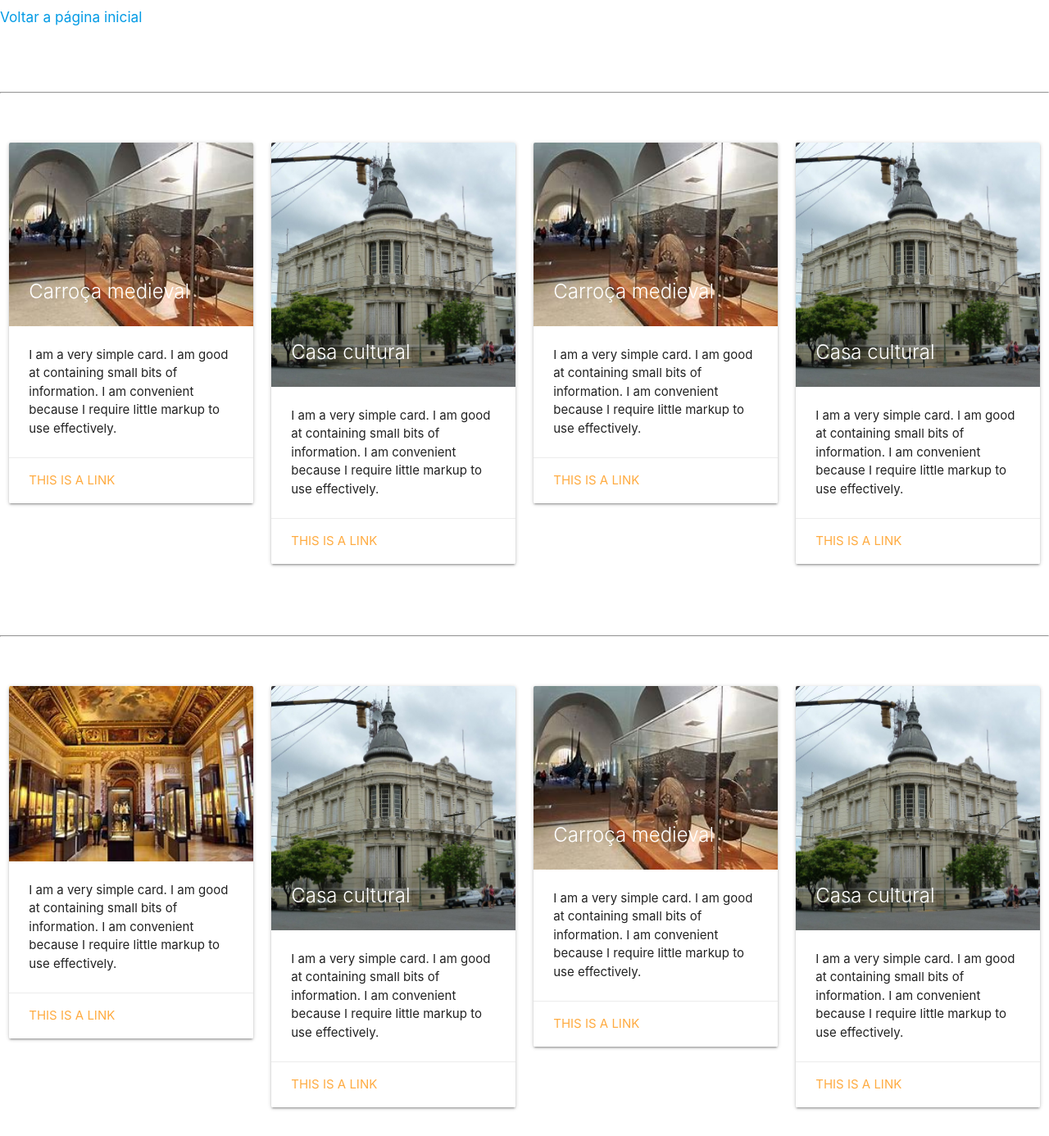
After one commit to UrielMontanha/tcc-museu, a PHP site: page /museu.php in a window 1280 px wide. The commit adds this page. Shown: the whole page at 82% size. Run offline with PHP 8.4, Linux system fonts and the light colour scheme.

Commit message:
Arrumando

```diff
--- a/cadastrar.php
+++ b/cadastrar.php
@@ -7,11 +7,11 @@ $conexao = conectar();
 $nome = $_POST['nome'];
 $senha = $_POST['senha'];
 $email = $_POST['email'];
-$data_nasc = $_POST['data_nasc'];
+//$data_nasc = $_POST['data_nasc'];
 $cpf = $_POST['cpf'];
 
 
-$sql = "INSERT INTO usuario (nome, email, data_nasc, cpf, senha) VALUES ('$nome', '$email', '$data_nasc', '$cpf', '$senha')";
+$sql = "INSERT INTO usuario (nome, email, /*data_nasc,*/ cpf, senha) VALUES ('$nome', '$email', /*'$data_nasc',*/ '$cpf', '$senha')";
 
 $resultado = mysqli_query($conexao, $sql);
 
--- a/form_cad.php
+++ b/form_cad.php
@@ -25,9 +25,9 @@ session_start();
                 <div class="input-box_cad">
                     <input type="email" name="email" placeholder="Email" required>
                 </div>
-                <div class="input-box_cad">
+                <!--<div class="input-box_cad">
                     <input type="data" name="data_nasc" placeholder="Data de nascimento" required>
-                </div>
+                </div>-->
                 <div class="input-box_cad">
                     <input type="text" name="cpf" placeholder="CPF" required>
                 </div>
--- a/login.php
+++ b/login.php
@@ -7,13 +7,12 @@ $conexao = conectar();
 $email = $_POST['email'];
 $senha = $_POST['senha'];
 
-$_SESSION['usuario'] = $email;
-
 $sql = "SELECT * FROM usuario WHERE email='$email'";
 
 $resultado = executarSQL($conexao, $sql);
 
 $usuario = mysqli_fetch_assoc($resultado);
+$nome = $usuario["nome"];
 
 if ($usuario == null) {
     echo "<h3> Usuário não existe no sistema!
@@ -23,6 +22,7 @@ if ($usuario == null) {
 }
 
 if ($senha == $usuario['senha']) {
+    $_SESSION['usuario'] = $nome;
     header("Location: index.php");
 } else {
     echo "<h3> Senha inválida! Tente novamente.
--- /dev/null
+++ b/museu.php
@@ -0,0 +1,180 @@
+<!DOCTYPE html>
+<html lang="en">
+
+<head>
+    <meta charset="UTF-8">
+    <meta name="viewport" content="width=device-width, initial-scale=1.0">
+    <title> Objetos </title>
+    <link rel="stylesheet" href="css/styles.css">
+    <link href="https://fonts.googleapis.com/icon?family=Material+Icons" rel="stylesheet">
+    <link type="text/css" rel="stylesheet" href="css/materialize.min.css" media="screen,projection" />
+    <meta name="viewport" content="width=device-width, initial-scale=1.0" />
+
+    <style>
+        .card {
+            transition: transform 0.3s;
+        }
+
+        .card:hover {
+            transform: scale(1.03);
+            z-index: 1000;
+        }
+    </style>
+
+</head>
+
+<body>
+
+    <h6><a href="index.php">Voltar a página inicial</a></h6>
+
+    <br> <br> <br>
+    <hr>
+    <br> <br>
+
+    <main>
+
+        <div class="row">
+            <div class="col s12 m3">
+                <div class="card">
+                    <div class="card-image">
+                        <img src="css/imagens/download.jpg">
+                        <span class="card-title">Carroça medieval</span>
+                    </div>
+                    <div class="card-content">
+                        <p>I am a very simple card. I am good at containing small bits of information.
+                            I am convenient because I require little markup to use effectively.</p>
+                    </div>
+                    <div class="card-action">
+                        <a href="#">This is a link</a>
+                    </div>
+                </div>
+            </div>
+
+            <div class="col s12 m3">
+                <div class="card">
+                    <div class="card-image">
+                        <img src="css/imagens/1museu.jpg">
+                        <span class="card-title">Casa cultural</span>
+                    </div>
+                    <div class="card-content">
+                        <p>I am a very simple card. I am good at containing small bits of information.
+                            I am convenient because I require little markup to use effectively.</p>
+                    </div>
+                    <div class="card-action">
+                        <a href="#">This is a link</a>
+                    </div>
+                </div>
+            </div>
+
+            <div class="col s12 m3">
+                <div class="card">
+                    <div class="card-image">
+                        <img src="css/imagens/download.jpg">
+                        <span class="card-title">Carroça medieval</span>
+                    </div>
+                    <div class="card-content">
+                        <p>I am a very simple card. I am good at containing small bits of information.
+                            I am convenient because I require little markup to use effectively.</p>
+                    </div>
+                    <div class="card-action">
+                        <a href="#">This is a link</a>
+                    </div>
+                </div>
+            </div>
+
+            <div class="col s12 m3">
+                <div class="card">
+                    <div class="card-image">
+                        <img src="css/imagens/1museu.jpg">
+                        <span class="card-title">Casa cultural</span>
+                    </div>
+                    <div class="card-content">
+                        <p>I am a very simple card. I am good at containing small bits of information.
+                            I am convenient because I require little markup to use effectively.</p>
+                    </div>
+                    <div class="card-action">
+                        <a href="#">This is a link</a>
+                    </div>
+                </div>
+            </div>
+        </div>
+
+    </main>
+
+    <br> <br>
+    <hr>
+    <br> <br>
+
+    <main>
+
+        <div class="row">
+            <div class="col s12 m3">
+                <div class="card">
+                    <div class="card-image">
+                        <img src="css/imagens/2.jpg">
+                        <span class="card-title"></span>
+                    </div>
+                    <div class="card-content">
+                        <p>I am a very simple card. I am good at containing small bits of information.
+                            I am convenient because I require little markup to use effectively.</p>
+                    </div>
+                    <div class="card-action">
+                        <a href="#">This is a link</a>
+                    </div>
+                </div>
+            </div>
+
+            <div class="col s12 m3">
+                <div class="card">
+                    <div class="card-image">
+                        <img src="css/imagens/1museu.jpg">
+                        <span class="card-title">Casa cultural</span>
+                    </div>
+                    <div class="card-content">
+                        <p>I am a very simple card. I am good at containing small bits of information.
+                            I am convenient because I require little markup to use effectively.</p>
+                    </div>
+                    <div class="card-action">
+                        <a href="#">This is a link</a>
+                    </div>
+                </div>
+            </div>
+
+            <div class="col s12 m3">
+                <div class="card">
+                    <div class="card-image">
+                        <img src="css/imagens/download.jpg">
+                        <span class="card-title">Carroça medieval</span>
+                    </div>
+                    <div class="card-content">
+                        <p>I am a very simple card. I am good at containing small bits of information.
+                            I am convenient because I require little markup to use effectively.</p>
+                    </div>
+                    <div class="card-action">
+                        <a href="#">This is a link</a>
+                    </div>
+                </div>
+            </div>
+
+            <div class="col s12 m3">
+                <div class="card">
+                    <div class="card-image">
+                        <img src="css/imagens/1museu.jpg">
+                        <span class="card-title">Casa cultural</span>
+                    </div>
+                    <div class="card-content">
+                        <p>I am a very simple card. I am good at containing small bits of information.
+                            I am convenient because I require little markup to use effectively.</p>
+                    </div>
+                    <div class="card-action">
+                        <a href="#">This is a link</a>
+                    </div>
+                </div>
+            </div>
+        </div>
+
+    </main>
+
+</body>
+
+</html>
```
Also changed, not shown: banco_de dados/tcc_museu.sql (+54 -14 lines), index.php (+15 -8 lines), css/imagens/2.jpg (added), css/imagens/OIP.jpg (added), css/imagens/download.jpg (added).
